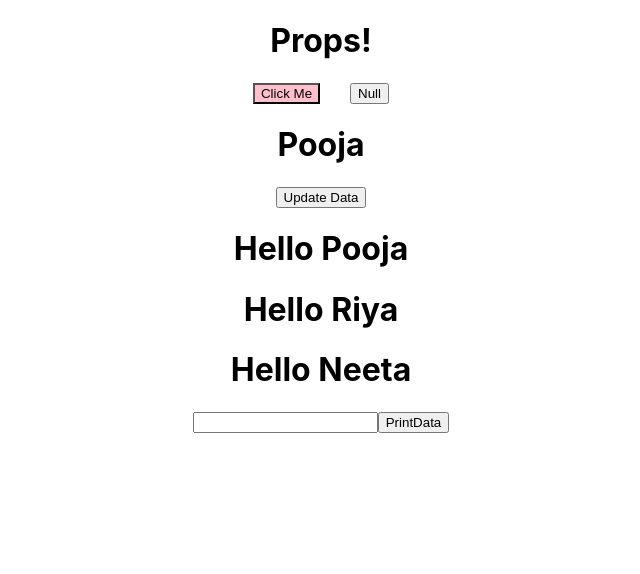
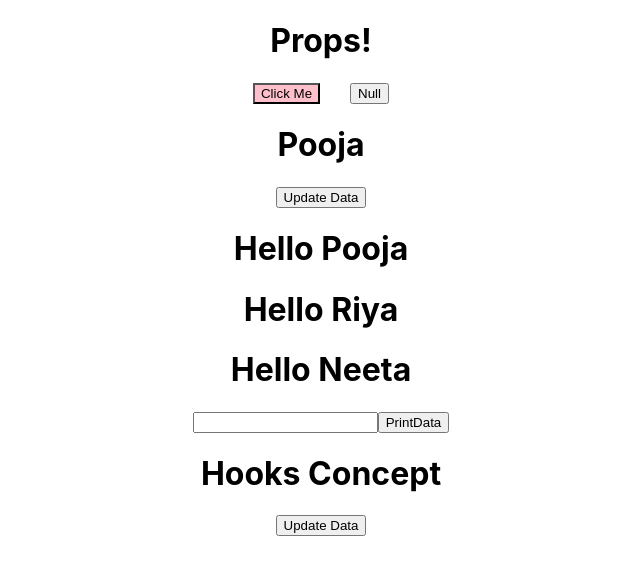
Before and after one commit to PoojaT-del/FirstReactApp, a React (Create React App) app: page / in a window 1280 px wide. Shown: the top 574 px of the page, without its empty margins (319-959 px from the left). Built offline with nearby package versions, Linux system fonts and the light colour scheme.

Commit message:
update file

```diff
--- a/src/App.js
+++ b/src/App.js
@@ -4,6 +4,7 @@ import React from 'react'
 import State from './StateInFunction'
 import Student from './Props'
 import TextInput from './TextInputGetValue'
+import Hooks from './Hooks'
 class App extends React.Component {
   constructor()
   {
@@ -25,6 +26,7 @@ class App extends React.Component {
         <Student name={"Riya"} />
         <Student name={"Neeta"} />
         <TextInput />
+        <Hooks />
       </div>
     );
   }
--- a/src/Button.js
+++ b/src/Button.js
@@ -10,6 +10,7 @@ export default class Button extends React.Component{
          return(
 
              <button>{this.props.name}</button>
+
          )
     }
 
```
